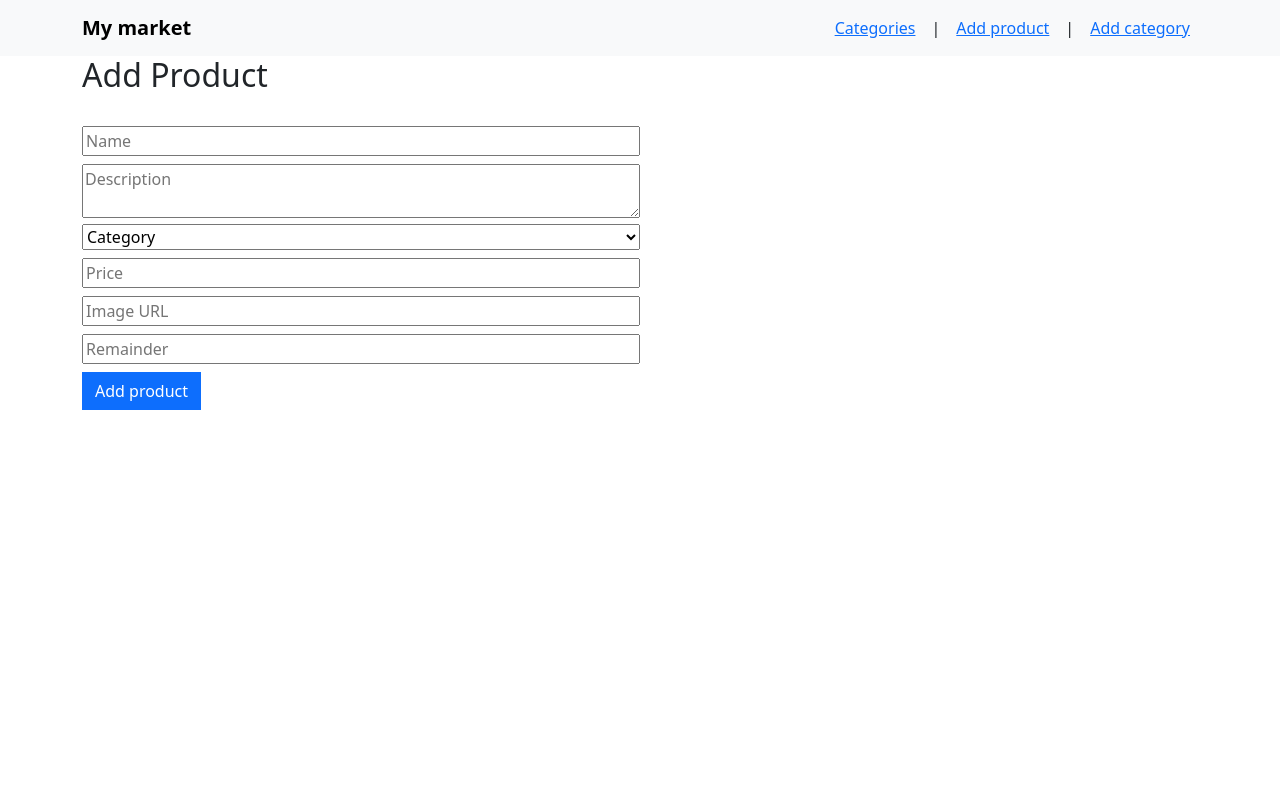
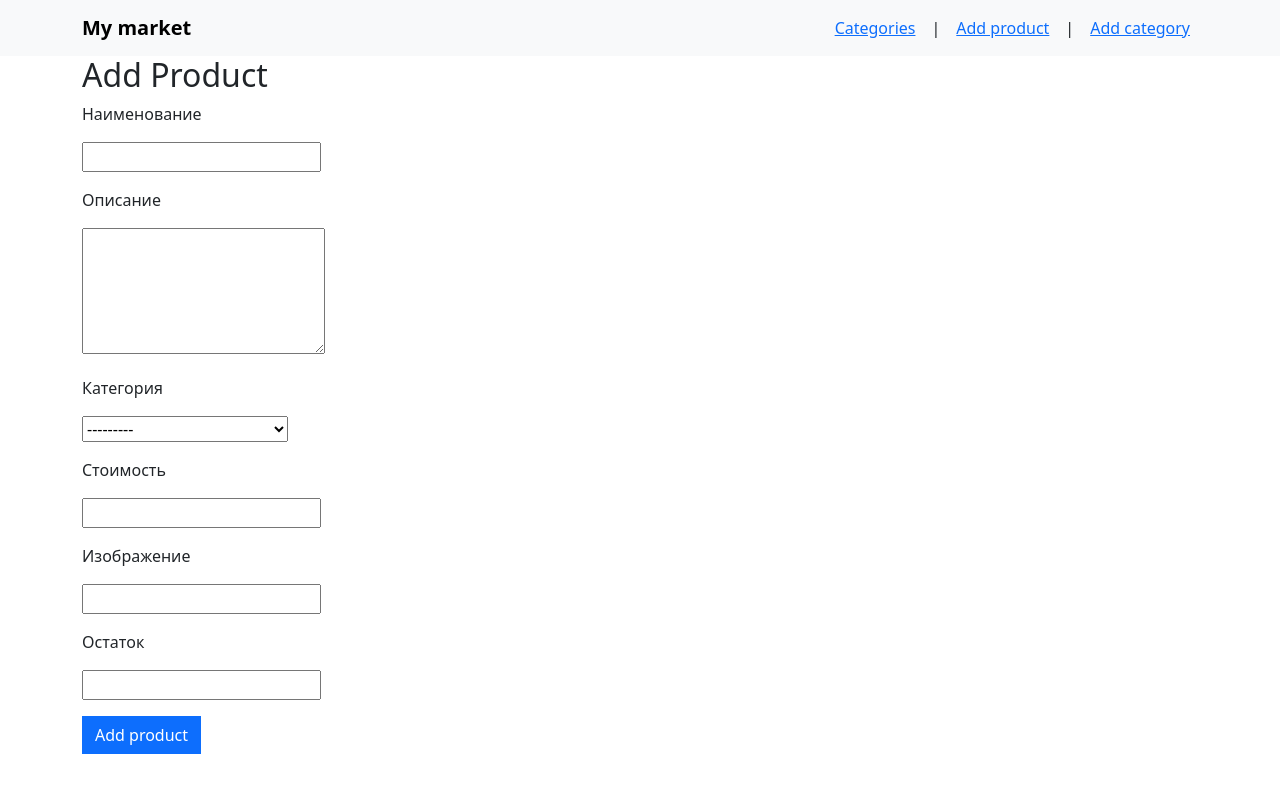
Before and after one commit to DashaKramm/my_market, a Django app: page /products/add/ in a window 1280 px wide. Run offline with Django 5.2, Linux system fonts and the light colour scheme; data comes from the database, SQL or seed files in the repository.

Commit message:
создала модельную форму продукта и использовала её на страницах создания и редактирования продукта

```diff
--- /dev/null
+++ b/source/webapp/forms.py
@@ -0,0 +1,22 @@
+from django import forms
+from django.forms import widgets
+
+from webapp.models import Category, Product
+
+
+class CategoryForm(forms.ModelForm):
+    class Meta:
+        model = Category
+        fields = '__all__'
+        widgets = {
+            'description': widgets.Textarea(attrs={"cols": 24, "rows": 5}),
+        }
+
+
+class ProductForm(forms.ModelForm):
+    class Meta:
+        model = Product
+        fields = ['name', 'description', 'category', 'price', 'image', 'remainder']
+        widgets = {
+            'description': widgets.Textarea(attrs={"cols": 24, "rows": 5}),
+        }
--- a/source/webapp/models.py
+++ b/source/webapp/models.py
@@ -4,7 +4,7 @@ from django.db import models
 # Create your models here.
 class Category(models.Model):
     name = models.CharField(max_length=50, null=False, blank=False, verbose_name="Наименование", unique=True)
-    description = models.CharField(max_length=70, null=True, blank=True, verbose_name="Описание")
+    description = models.TextField(max_length=120, null=True, blank=True, verbose_name="Описание")
 
     def __str__(self):
         return f"{self.name}"
--- a/source/webapp/templates/partial/product_form.html
+++ b/source/webapp/templates/partial/product_form.html
@@ -1,30 +1,9 @@
 {% csrf_token %}
-<br/>
-<input type="text" name="name" value="{{ product.name }}" maxlength="50" placeholder="Name" aria-label="Name"
-       class="w-50 mb-2"/><br/>
-{% if product.description %}
-    <textarea name="description" maxlength="120" placeholder="Description" aria-label="Description"
-              class="w-50">{{ product.description }}</textarea><br/>
-{% else %}
-    <textarea name="description" maxlength="120" placeholder="Description" aria-label="Description"
-              class="w-50"></textarea>
-    <br/>
-{% endif %}
-<select name="category_id" id="category_id" class="w-50 mb-2" aria-label="Category">
-    <option selected disabled hidden>Category</option>
-    {% for category in categories %}
-        {% if category.id == product.category.id %}
-            <option value="{{ category.id }}" selected>{{ category.name }}</option>
-        {% else %}
-            <option value="{{ category.id }}">{{ category.name }}</option>
-        {% endif %}
+{% for field in form %}
+    <p><label for="{{ field.id_for_label }}">{{ field.label }}</label></p>
+    {% for error in field.errors %}
+        <p class="text-danger">{{ error }}</p>
     {% endfor %}
-</select><br>
-<input type="text" name="price" value="{{ product.price }}" placeholder="Price" aria-label="Price"
-       class="w-50 mb-2"/><br/>
-<input type="text" name="image" value="{{ product.image }}" placeholder="Image URL" aria-label="Image URL"
-       class="w-50 mb-2"/><br/>
-<input type="text" name="remainder" value="{{ product.remainder }}" placeholder="Remainder"
-       aria-label="Remainder"
-       class="w-50 mb-2"/><br/>
+    <p>{{ field }}</p>
+{% endfor %}
 <input class="btn btn-primary rounded-0" type="submit" value="{{ button_text }}"/>
--- a/source/webapp/views.py
+++ b/source/webapp/views.py
@@ -3,6 +3,7 @@
 from django.shortcuts import render, get_object_or_404, redirect
 from django.urls import reverse
 
+from webapp.forms import ProductForm
 # Create your views here.
 from webapp.models import Product, Category
 
@@ -31,18 +32,14 @@
 
 def product_add_view(request):
     if request.method == "GET":
-        categories = Category.objects.all()
-        return render(request, "product_add_view.html", context={"categories": categories})
+        form = ProductForm()
+        return render(request, "product_add_view.html", context={'form': form})
     else:
-        product = Product.objects.create(
-            name=request.POST.get("name"),
-            description=request.POST.get("description") or None,
-            category_id=request.POST.get("category_id"),
-            price=request.POST.get("price"),
-            image=request.POST.get("image"),
-            remainder=request.POST.get("remainder"),
-        )
-        return redirect('product_view', pk=product.pk)
+        form = ProductForm(data=request.POST)
+        if form.is_valid():
+            product = form.save()
+            return redirect('product_view', pk=product.pk)
+        return render(request, "product_add_view.html", context={'form': form})
 
 
 def categories_view(request):
@@ -82,14 +79,13 @@
 def product_edit_view(request, *args, pk, **kwargs):
     product = get_object_or_404(Product, pk=pk)
     if request.method == "GET":
-        categories = Category.objects.all()
-        return render(request, "product_edit_view.html", {"product": product, "categories": categories})
+        # categories = Category.objects.all()
+        form = ProductForm(instance=product)
+        return render(request, "product_edit_view.html", context={'form': form})
     else:
-        product.name = request.POST.get("name")
-        product.description = request.POST.get("description") or None
-        product.category_id = request.POST.get("category_id")
-        product.price = request.POST.get("price")
-        product.image = request.POST.get("image")
-        product.remainder = request.POST.get("remainder")
-        product.save()
-        return redirect('product_view', pk=product.pk)
+        form = ProductForm(data=request.POST, instance=product)
+        if form.is_valid():
+            product = form.save()
+            return redirect('product_view', pk=product.pk)
+        else:
+            return render(request, "product_edit_view.html", context={'form': form})
```
